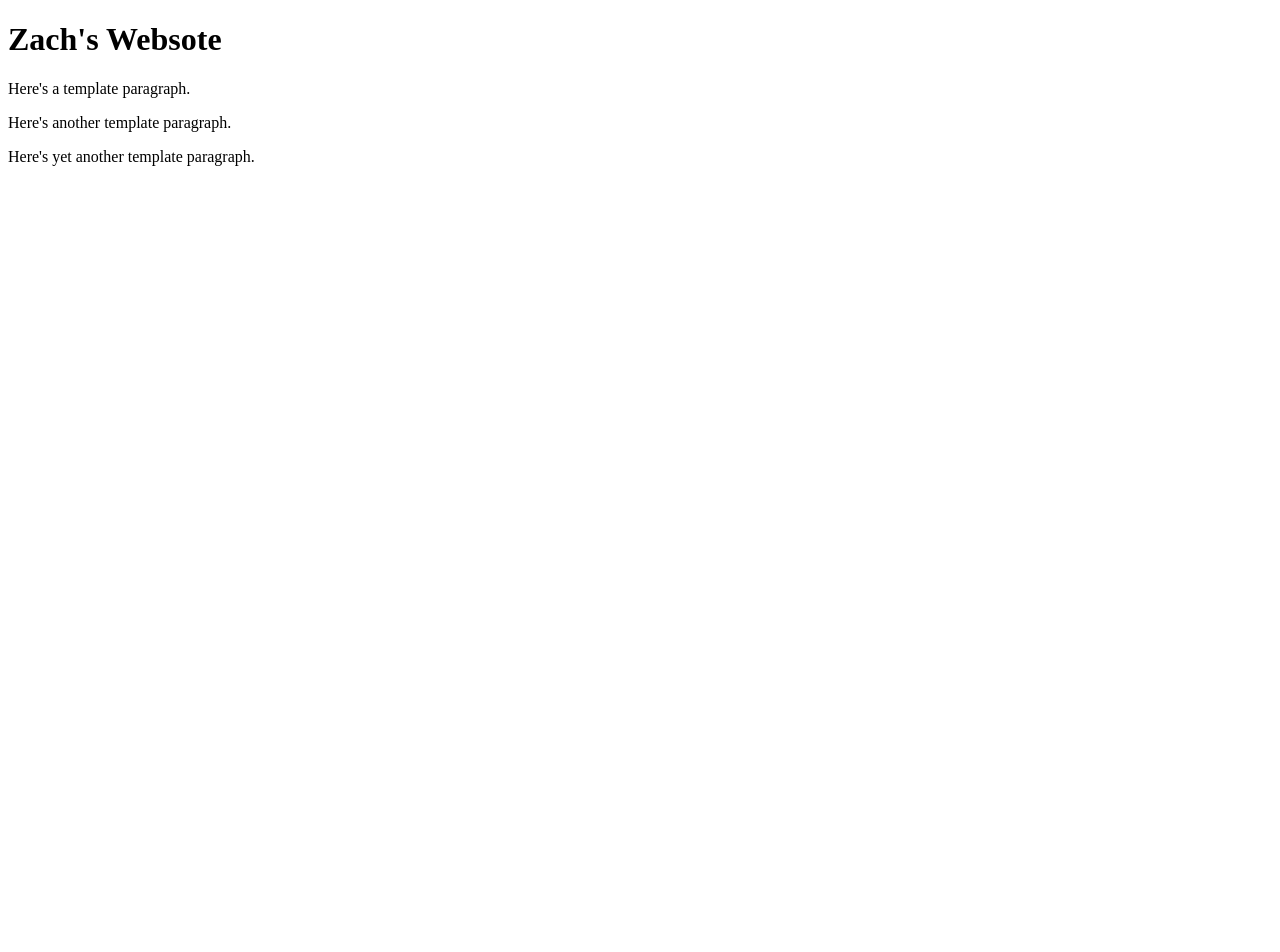
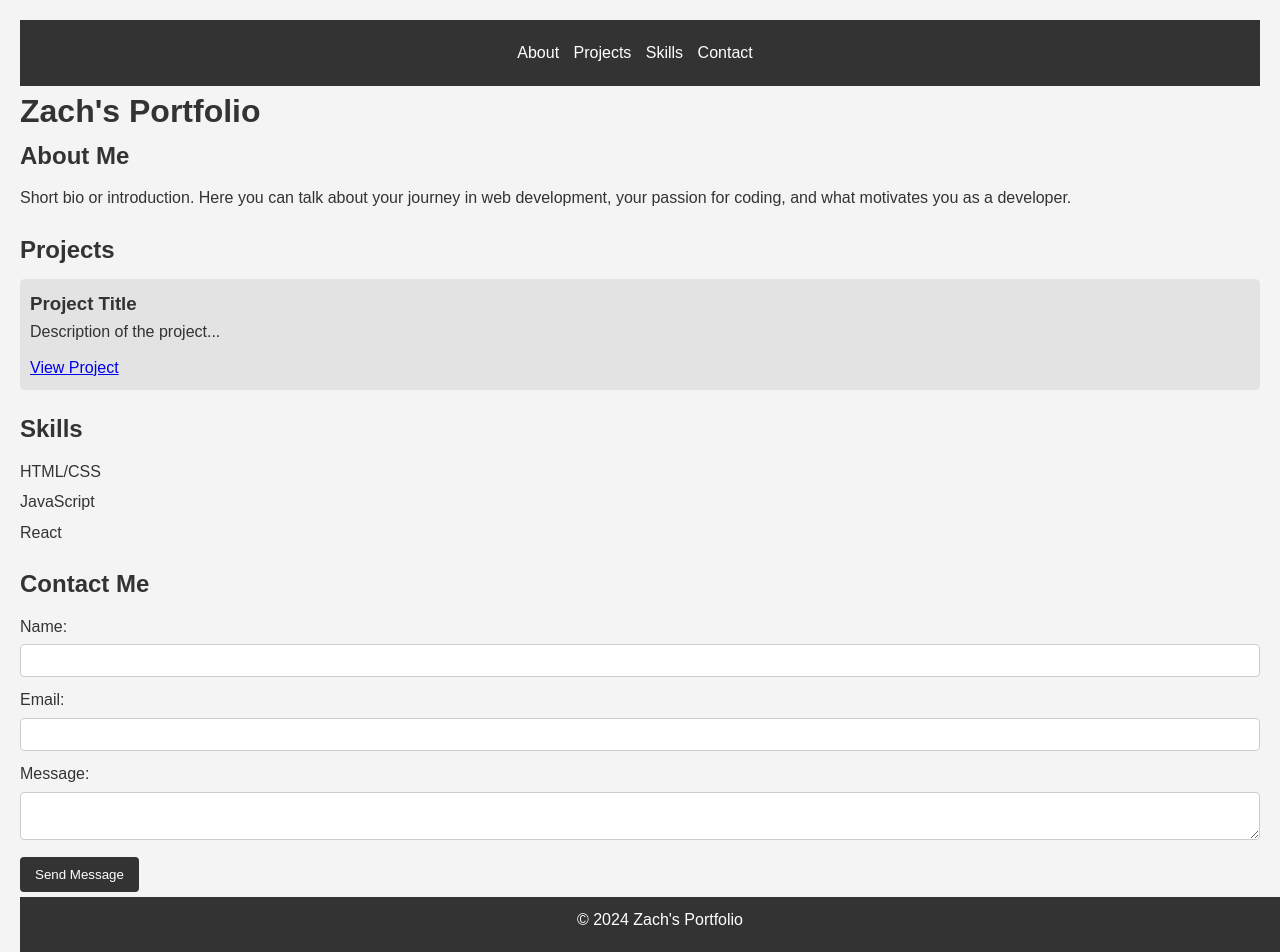
Before and after one commit to zacharymeyerdev/portfolio, a plain HTML site: page index.html in a window 1280 px wide. Before the commit the page ends 800 px from the top, so only its background shows below. Drawn offline with Linux system fonts and the light colour scheme.

Commit message:
added all basic files

```diff
--- a/index.html
+++ b/index.html
@@ -3,12 +3,71 @@
 <head>
     <meta charset="UTF-8">
     <meta name="viewport" content="width=device-width, initial-scale=1.0">
-    <title>Document</title>
+    <title>Zach's Portfolio</title>
+    <link rel="stylesheet" href="style.css">
 </head>
 <body>
-    <h1>Zach's Websote</h1>
-    <p>Here's a template paragraph.</p>
-    <p>Here's another template paragraph.</p>
-    <p>Here's yet another template paragraph.</p>
+    <header>
+        <nav>
+            <ul>
+                <li><a href="#about">About</a></li>
+                <li><a href="#projects">Projects</a></li>
+                <li><a href="#skills">Skills</a></li>
+                <li><a href="#contact">Contact</a></li>
+            </ul>
+        </nav>
+    </header>
+
+    <main>
+        <h1>Zach's Portfolio</h1>
+
+        <section id="about">
+            <h2>About Me</h2>
+            <p>Short bio or introduction. Here you can talk about your journey in web development, your passion for coding, and what motivates you as a developer.</p>
+        </section>
+
+        <section id="projects">
+            <h2>Projects</h2>
+            <!-- Example project card -->
+            <div class="project-card">
+                <h3>Project Title</h3>
+                <p>Description of the project...</p>
+                <a href="project-link.html">View Project</a>
+            </div>
+            <!-- Additional project cards can be added here -->
+        </section>
+
+        <section id="skills">
+            <h2>Skills</h2>
+            <ul>
+                <li>HTML/CSS</li>
+                <li>JavaScript</li>
+                <li>React</li>
+                <!-- Additional skills can be listed here -->
+            </ul>
+        </section>
+
+        <section id="contact">
+            <h2>Contact Me</h2>
+            <form id="contact-form">
+                <label for="name">Name:</label>
+                <input type="text" id="name" name="name" required><br>
+
+                <label for="email">Email:</label>
+                <input type="email" id="email" name="email" required><br>
+
+                <label for="message">Message:</label>
+                <textarea id="message" name="message" required></textarea><br>
+
+                <input type="submit" value="Send Message">
+            </form>
+        </section>
+    </main>
+
+    <footer>
+        <p>© 2024 Zach's Portfolio</p>
+    </footer>
+
+    <script src="script.js"></script>
 </body>
 </html>
--- /dev/null
+++ b/script.js
@@ -0,0 +1,12 @@
+document.addEventListener('DOMContentLoaded', function () {
+    // Responsive navigation menu toggle
+    const menuToggle = document.getElementById('menu-toggle');
+    const nav = document.getElementById('nav');
+
+    menuToggle.addEventListener('click', function () {
+        nav.classList.toggle('active');
+    });
+
+    // Additional JavaScript can be added here for more interactivity
+    // For example, form validation, animations, etc.
+});
--- /dev/null
+++ b/style.css
@@ -0,0 +1,142 @@
+/* General Reset */
+* {
+    margin: 0;
+    padding: 0;
+    box-sizing: border-box;
+    font-family: 'Arial', sans-serif;
+}
+
+body {
+    background-color: #f4f4f4;
+    color: #333;
+    line-height: 1.6;
+    padding: 20px;
+    min-height: 100vh; /* Ensures footer is at the bottom */
+    position: relative; /* For footer positioning */
+}
+
+/* Header */
+header {
+    background: #333;
+    color: #fff;
+    padding: 20px 0;
+    text-align: center;
+}
+
+header h1 {
+    margin-bottom: 20px;
+}
+
+/* Navigation */
+nav ul {
+    list-style: none;
+    padding: 0;
+}
+
+nav ul li {
+    display: inline;
+    margin-right: 10px;
+}
+
+nav a {
+    color: #fff;
+    text-decoration: none;
+}
+
+nav a:hover {
+    text-decoration: underline;
+}
+
+/* Main Content */
+main {
+    margin-bottom: 40px; /* Space for the footer */
+}
+
+/* Sections */
+section {
+    margin-bottom: 20px;
+}
+
+section h2 {
+    color: #333;
+    margin-bottom: 10px;
+}
+
+/* Paragraphs */
+p {
+    margin-bottom: 10px;
+}
+
+/* Project Cards */
+.project-card {
+    background-color: #e3e3e3;
+    padding: 10px;
+    margin-bottom: 10px;
+    border-radius: 5px;
+}
+
+/* Skills List */
+#skills ul {
+    list-style: none;
+    padding: 0;
+}
+
+#skills li {
+    margin-bottom: 5px;
+}
+
+/* Contact Form */
+#contact-form {
+    margin-top: 10px;
+}
+
+#contact-form label {
+    display: block;
+    margin-bottom: 5px;
+}
+
+#contact-form input[type="text"],
+#contact-form input[type="email"],
+#contact-form textarea {
+    width: 100%;
+    padding: 8px;
+    margin-bottom: 10px;
+    border-radius: 4px;
+    border: 1px solid #ccc;
+}
+
+#contact-form input[type="submit"] {
+    background: #333;
+    color: #fff;
+    padding: 10px 15px;
+    border: none;
+    border-radius: 4px;
+    cursor: pointer;
+}
+
+#contact-form input[type="submit"]:hover {
+    background: #555;
+}
+
+/* Footer */
+footer {
+    background: #333;
+    color: #fff;
+    text-align: center;
+    padding: 10px 20px;
+    position: absolute;
+    bottom: 0;
+    width: 100%;
+}
+
+/* Media Queries */
+@media (max-width: 600px) {
+    nav ul li {
+        display: block;
+        margin-bottom: 10px;
+    }
+
+    nav, footer {
+        text-align: left;
+    }
+}
```
Also changed, not shown: 404.html (added, +16 -0 lines), about.html (added, +48 -0 lines), contact.html (added, +46 -0 lines), portfolio.html (added, +50 -0 lines), robots.txt (added, +15 -0 lines), sitemap.xml (added, +24 -0 lines), favicon.ico (added).
